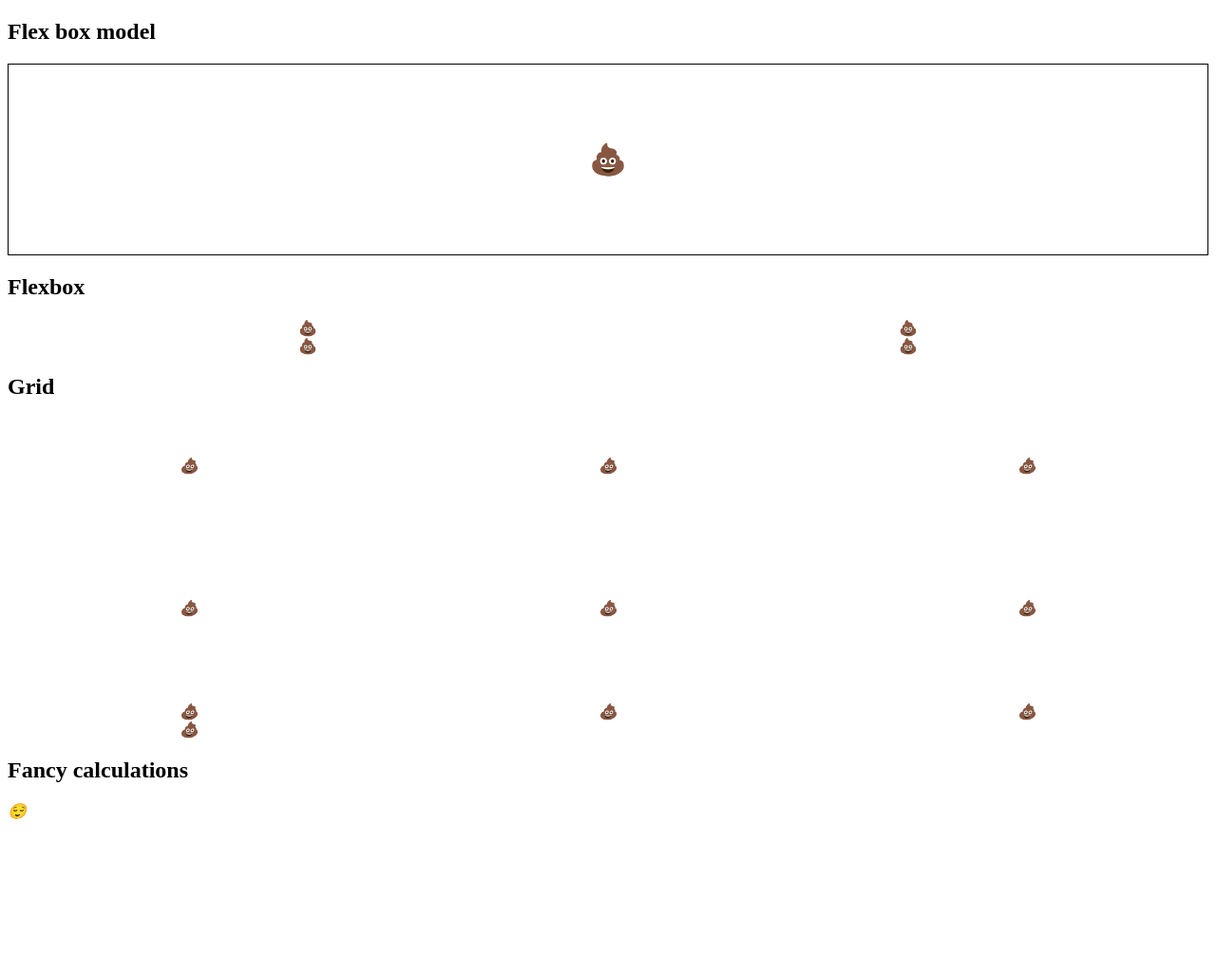
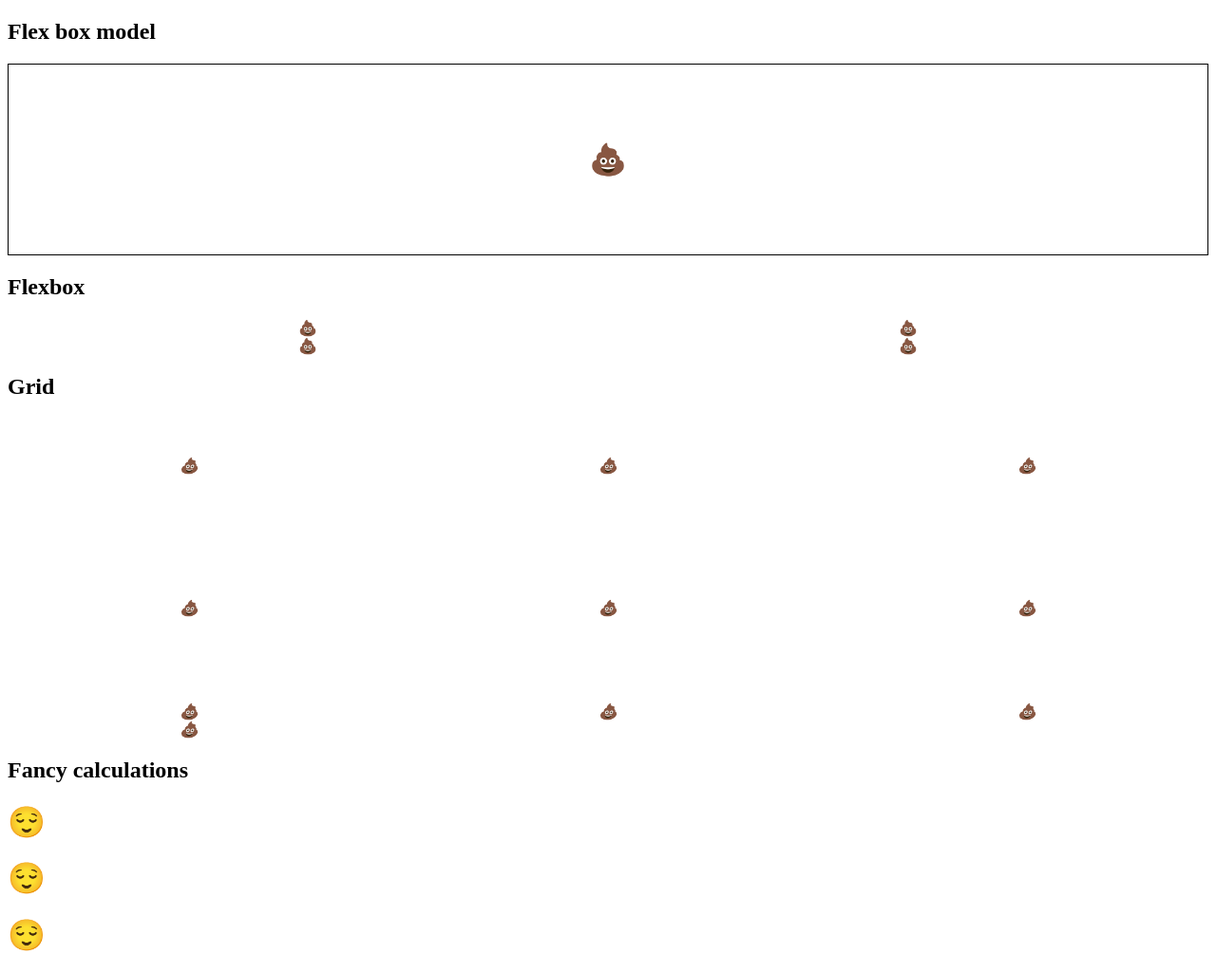
Before and after one commit to leventenyiro/CSS-ProTips, a plain HTML site: page index.html in a window 1280 px wide. Shown: the whole page at 95% size. Before the commit the page ends 872 px from the top, so only its background shows below. Drawn offline with Linux system fonts and the light colour scheme.

Commit message:
fancy calculations

```diff
--- a/css/index.scss
+++ b/css/index.scss
@@ -66,6 +66,7 @@ p {
 // fancy calculations
 .drop {
     animation: dropIn 1s ease forwards;
+    animation-delay: calc(var(--order) * 100ms);
 }
 
 @keyframes dropIn {
--- a/index.html
+++ b/index.html
@@ -42,6 +42,8 @@
     </div>
 
     <h2>Fancy calculations</h2>
-    <i class="drop ace">😌</i>
+    <h1 class="drop" style="--order: 1">😌</h1>
+    <h1 class="drop" style="--order: 2">😌</h1>
+    <h1 class="drop" style="--order: 3">😌</h1>
 </body>
 </html>
```
Also changed, not shown: css/index.css, 1 other file.
